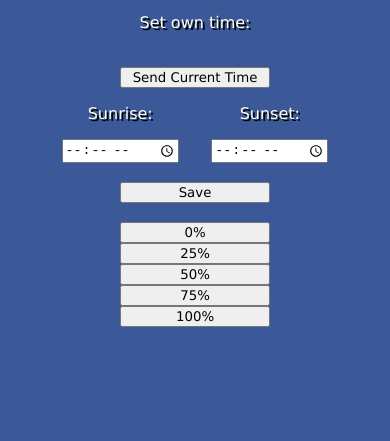
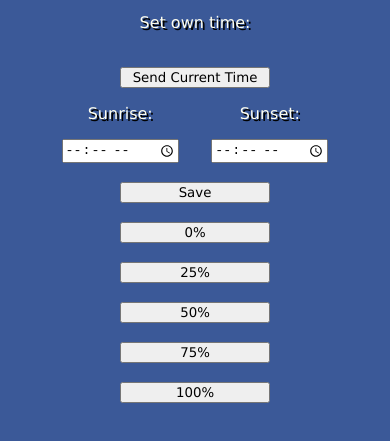
Before and after one commit to DrOakfield/BlueFruitBLE_Gardiner, a plain HTML site: page index.html in a window 390 px wide. Shown: the part 143-584 px from the top of the page. Drawn offline with Linux system fonts and the light colour scheme; some packages are replaced by stand-ins of ours.

Commit message:
tilføjet ekstra br mellem buttons

```diff
--- a/index.html
+++ b/index.html
@@ -42,11 +42,15 @@
 
 			<br>
 			<div id= "manual">
-				<button id="Button0" onclick= "data('2500')"> 0% </button> 		<br>
-				<button id="Button25" onclick= "data('2525')"> 25% </button> 	<br>
-				<button id="Button50" onclick= "data('2550')"> 50% </button> 	<br>
-				<button id="Button75" onclick= "data('2575')"> 75% </button> 	<br>
-				<button id="Button100" onclick= "data('2600')"> 100% </button> 	<br>
+				<button id="Button0" onclick= "data('2500')"> 0% </button>
+				<br><br>
+				<button id="Button25" onclick= "data('2525')"> 25% </button>
+				<br><br>
+				<button id="Button50" onclick= "data('2550')"> 50% </button>
+				<br><br>
+				<button id="Button75" onclick= "data('2575')"> 75% </button>
+				<br><br>
+				<button id="Button100" onclick= "data('2600')"> 100% </button>
 
 
 			</div>
```
